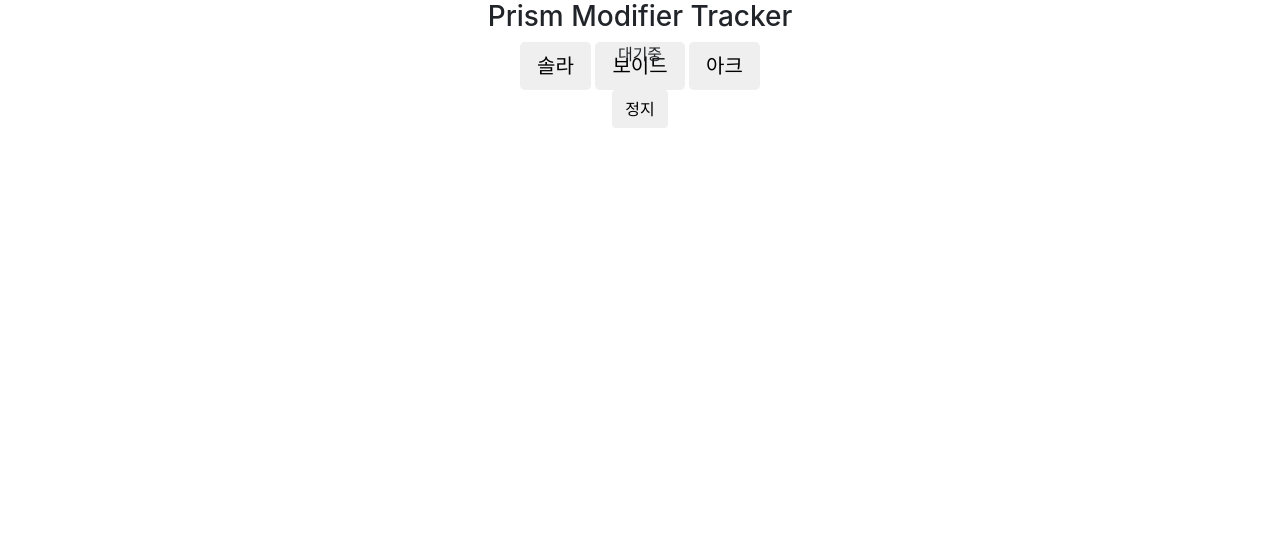
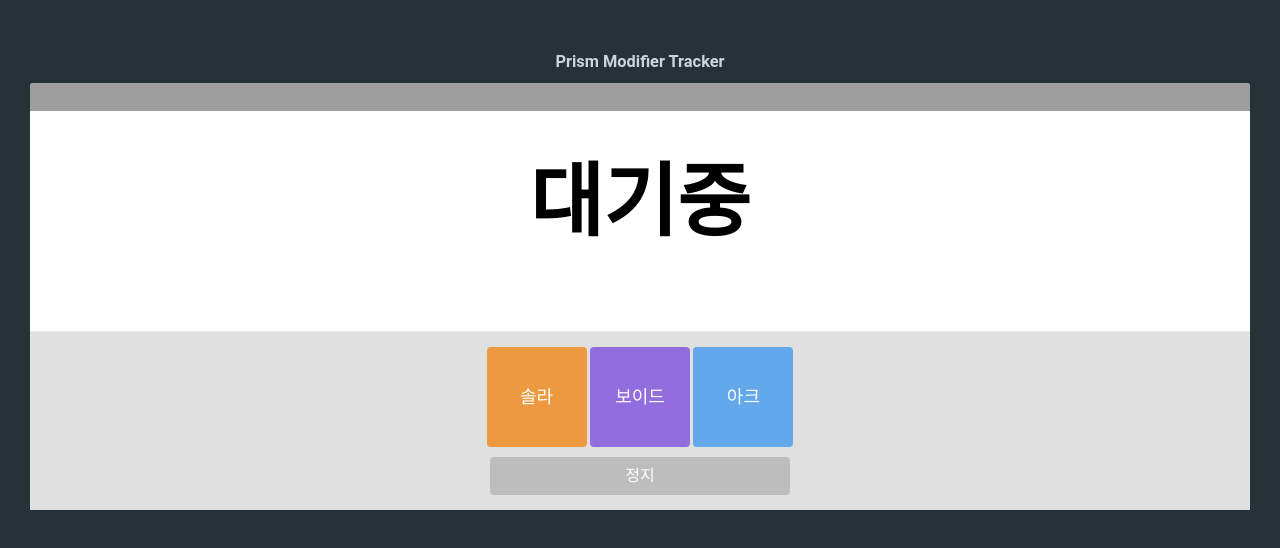
Before and after one commit to juniac/destiny2_prism_counter, a plain HTML site: page prism.html in a window 1280 px wide. Drawn offline with nearby package versions, Linux system fonts and the light colour scheme.

Commit message:
Add extracted styles

```diff
--- /dev/null
+++ b/prism.css
@@ -0,0 +1,215 @@
+@media screen and (max-width: 1199px) and (min-width: 768px)
+.css-menubar .page, .css-menubar .site-footer {
+
+}
+
+* {
+  -webkit-box-sizing: border-box;
+  -moz-box-sizing: border-box;
+  box-sizing: border-box;
+}
+
+body {
+  font-family: Roboto,sans-serif;
+  font-size: 14px;
+  line-height: 1.57142857;
+  color: #76838f;
+  background-color: #fff;
+	font-weight: 300;
+	margin: 0;
+}
+
+div {
+  display: block;
+}
+
+h3 {
+  display: block;
+  font-size: 1.17em;
+  -webkit-margin-before: 1em;
+  -webkit-margin-after: 1em;
+  -webkit-margin-start: 0px;
+  -webkit-margin-end: 0px;
+  font-weight: bold;
+}
+
+body.layout-full {
+  padding-top: 0;
+}
+
+.bg-blue-grey-800 {
+  background-color: #263238!important;
+}
+
+.layout-full {
+  height: 100%;
+}
+
+.layout-full .page {
+    height: 100%;
+    padding: 0;
+    margin: 0!important;
+    background-color: transparent;
+}
+.page {
+    position: relative;
+    min-height: -webkit-calc(100% - 44px);
+    min-height: calc(100% - 44px);
+    background: #f1f4f5;
+}
+.text-center {
+    text-align: center!important;
+}
+
+
+
+.page-content {
+    padding: 30px 30px;
+}
+
+.panel-danger, .panel-dark, .panel-info, .panel-primary, .panel-success, .panel-warning {
+    border: none;
+}
+
+.panel {
+  position: relative;
+  margin-bottom: 30px;
+  border-width: 0;
+  background-color: #fff;
+  border-radius: 4px;
+  box-shadow: 0 1px 1px rgba(0,0,0,.05);
+}
+
+.panel-success>.panel-heading {
+  color: #fff;
+}
+
+.padding-3 {
+    padding: 3px!important;
+}
+.bg-grey-500 {
+    background-color: #9e9e9e!important;
+}
+
+.panel-heading {
+    position: relative;
+    border-top-left-radius: 3px;
+    border-top-right-radius: 3px;
+}
+
+.white {
+  color: #fff!important;
+}
+.black {
+  color: #000!important;
+}
+
+.font-weight-300 {
+    font-weight: 300!important;
+}
+.font-size-80 {
+    font-size: 80px!important;
+}
+.font-weight-600 {
+    font-weight: 600!important;
+}
+
+.h1, h1 {
+    font-size: 36px;
+}
+.h1, .h2, .h3, h1, h2, h3 {
+    margin-top: 22px;
+    margin-bottom: 11px;
+}
+
+.h1, .h2, .h3, .h4, .h5, .h6, h1, h2, h3, h4, h5, h6 {
+  font-family: Roboto,sans-serif;
+ 	line-height: 1.2;
+}
+
+.width-100 {
+    width: 100px;
+}
+
+.width-300 {
+    width: 300px;
+}
+
+.height-100 {
+    height: 100px;
+}
+.height-200 {
+    height: 200px;
+}
+.panel-body {
+  position: relative;
+}
+.padding-top-30 {
+  padding-top: 30px!important;
+}
+
+.text-middle {
+    vertical-align: middle!important;
+}
+
+.panel-bordered>.panel-footer {
+    padding-top: 15px;
+    border-top: 1px solid #e4eaec;
+}
+
+.bg-grey-300 {
+    background-color: #e0e0e0!important;
+}
+
+.panel-footer {
+  padding: 0 30px 15px;
+}
+
+
+.bg-orange-700 {
+    background-color: #ec9940!important;
+}
+.bg-purple-600 {
+    background-color: #926dde!important;
+}
+.bg-blue-600 {
+    background-color: #62a8ea!important;
+}
+
+.bg-grey-400 {
+    background-color: #bdbdbd!important;
+}
+
+.btn-lg {
+    padding: 10px 18px;
+    font-size: 18px;
+    line-height: 1.3333333;
+    border-radius: 4px;
+}
+
+.margin-top-10 {
+    margin-top: 10px!important;
+}
+
+.padding-10 {
+    padding: 10px!important;
+}
+.bg-purple-400 {
+    background-color: #bba7e4!important;
+}
+
+.bg-blue-400 {
+    background-color: #a2caee!important;
+}
+
+.bg-orange-400 {
+    background-color: #f6be80!important;
+}
+
+.blue-grey-700 {
+    color: #37474f!important;
+}
+
+.blue-grey-300 {
+    color: #ccd5db!important;
+}
--- a/prism.html
+++ b/prism.html
@@ -12,6 +12,7 @@
       integrity="sha256-3edrmyuQ0w65f8gfBsqowzjJe2iM6n0nKciPUp8y+7E="
         crossorigin="anonymous"></script>
   <link href="https://maxcdn.bootstrapcdn.com/bootstrap/4.0.0/css/bootstrap.min.css" rel="stylesheet" integrity="sha384-Gn5384xqQ1aoWXA+058RXPxPg6fy4IWvTNh0E263XmFcJlSAwiGgFAW/dAiS6JXm" crossorigin="anonymous">
+  <link href="prism.css" rel="stylesheet">
   <script src="https://maxcdn.bootstrapcdn.com/bootstrap/4.0.0/js/bootstrap.min.js" integrity="sha384-JZR6Spejh4U02d8jOt6vLEHfe/JQGiRRSQQxSfFWpi1MquVdAyjUar5+76PVCmYl" crossorigin="anonymous"></script>
   <script src="https://maxcdn.bootstrapcdn.com/bootstrap/4.0.0/js/bootstrap.bundle.min.js" integrity="sha384-feJI7QwhOS+hwpX2zkaeJQjeiwlhOP+SdQDqhgvvo1DsjtiSQByFdThsxO669S2D" crossorigin="anonymous"></script>
 
```
